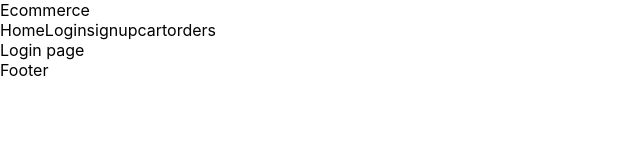
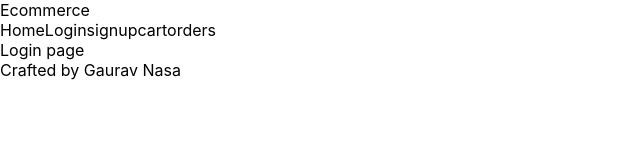
Before and after one commit to nasagaurav/nextjs-l-p1, a Next.js app: page /login in a window 1280 px wide. Shown: the top 160 px of the page, without its empty margins (0-640 px from the left). Built offline with nearby package versions, Linux system fonts and the light colour scheme.

Commit message:
footer added

```diff
--- a/components/Footer.js
+++ b/components/Footer.js
@@ -1,6 +1,6 @@
 import React from 'react';
 function Footer() {
-  return <div>Footer</div>;
+  return <footer>Crafted by Gaurav Nasa</footer>;
 }
 
 export default Footer;
```
